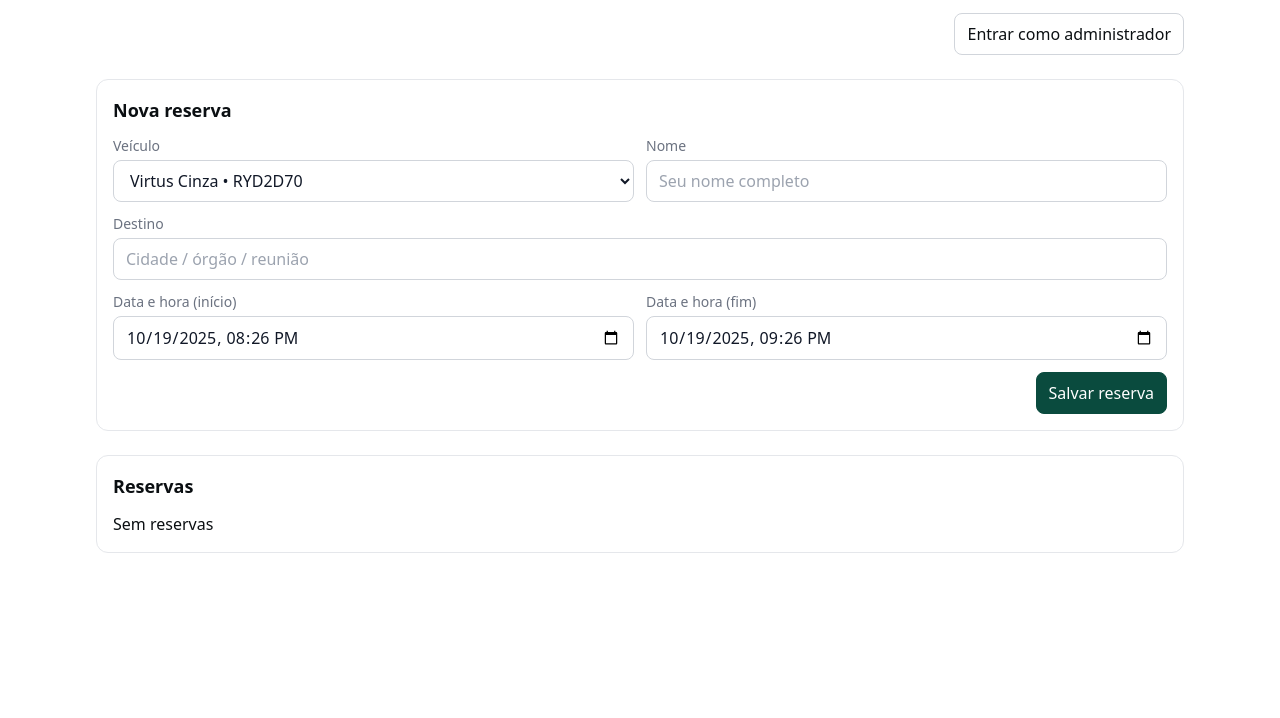
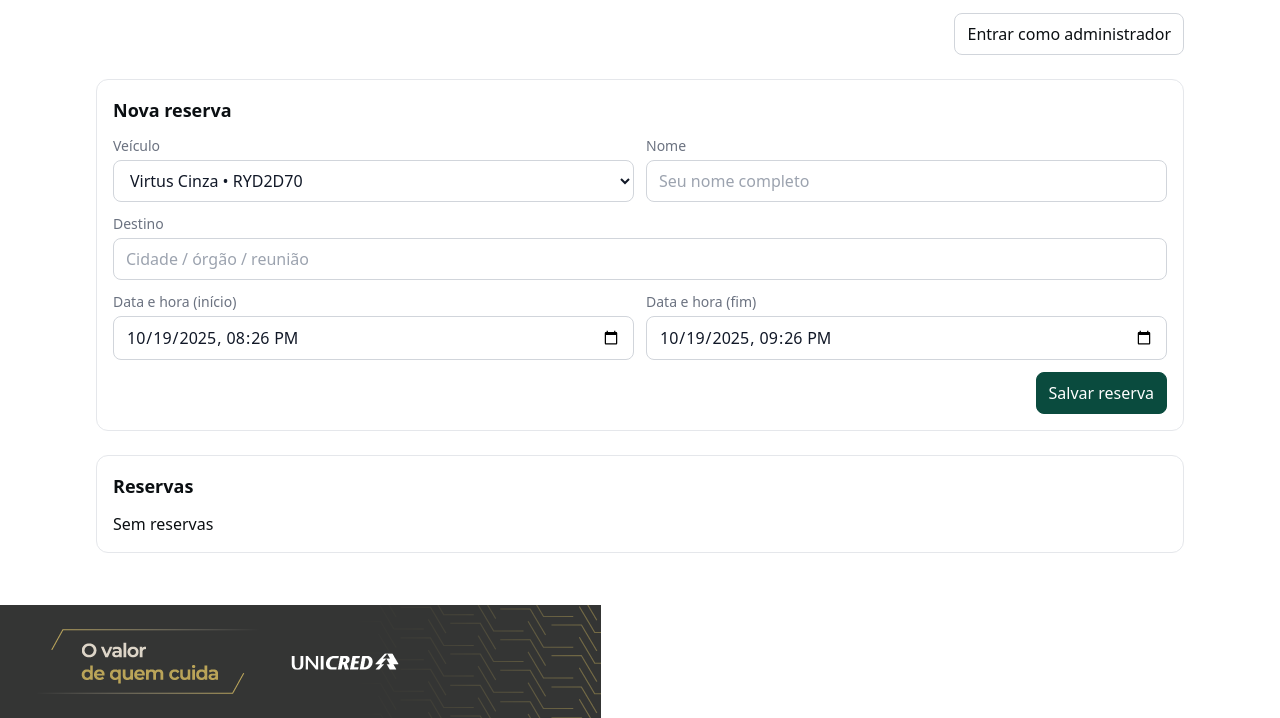
Before and after one commit to UnicredGabi2025/reservas-frota, a website: page index.html in a window 1280 px wide. Shown: the part 191-909 px from the top of the page. Before the commit the page ends 800 px from the top, so only its background shows below. Drawn offline with nearby package versions, Linux system fonts and the light colour scheme.

Commit message:
Update index.html

```diff
--- a/index.html
+++ b/index.html
@@ -26,6 +26,10 @@
 </head>
 <body>
   <div id="root"></div>
+  <div style="text-align:center; margin-top: 20px;">
+  <img src="/header-banner.png" alt="UNICRED" style="max-width: 100%; height: auto;">
+</div>
+
   <script>
     const { useState, useMemo, useEffect } = React;
 
```
